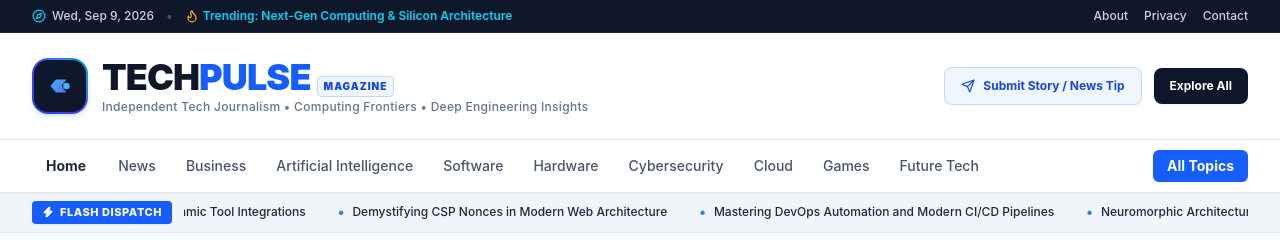
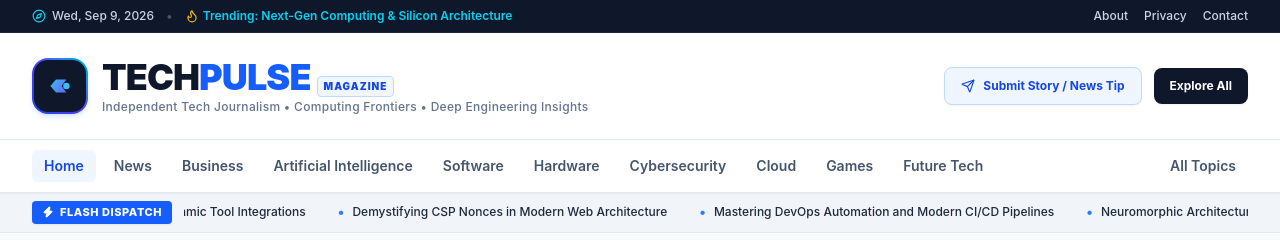
Before and after one commit to julianebaierr-gif/Tech-New-Auto, a Next.js app: page / in a window 1280 px wide. Shown: the top 240 px of the page. Built offline with nearby package versions, Linux system fonts and the light colour scheme.

Commit message:
Unify navigation active styling to soft blue pill with blue text (bg-blue-50 text-blue-700)

```diff
--- a/src/components/Footer.tsx
+++ b/src/components/Footer.tsx
@@ -1,5 +1,5 @@
 import Link from "next/link";
-import { categories } from "./MainNavbar";
+import { categories } from "@/lib/categories";
 
 export default function Footer() {
   return (
--- a/src/components/MainNavbar.tsx
+++ b/src/components/MainNavbar.tsx
@@ -1,18 +1,14 @@
+"use client";
+
 import Link from "next/link";
+import { usePathname } from "next/navigation";
+import { categories } from "@/lib/categories";
 
-export const categories = [
-  { name: "News", slug: "news", emoji: "🏛️" },
-  { name: "Business", slug: "business", emoji: "💼" },
-  { name: "Artificial Intelligence", slug: "artificial-intelligence", emoji: "🤖" },
-  { name: "Software", slug: "software", emoji: "💻" },
-  { name: "Hardware", slug: "hardware", emoji: "⚡" },
-  { name: "Cybersecurity", slug: "cybersecurity", emoji: "🛡️" },
-  { name: "Cloud", slug: "cloud", emoji: "☁️" },
-  { name: "Games", slug: "games", emoji: "🎮" },
-  { name: "Future Tech", slug: "future-tech", emoji: "🚀" },
-];
+export { categories };
 
 export default function MainNavbar() {
+  const pathname = usePathname();
+
   return (
     <nav className="sticky top-0 z-40 bg-white/95 backdrop-blur-md border-b border-slate-200 shadow-xs">
       <div className="max-w-7xl mx-auto px-4 sm:px-6 lg:px-8">
@@ -20,25 +16,40 @@ export default function MainNavbar() {
           <li>
             <Link
               href="/"
-              className="px-3.5 py-1.5 rounded-md hover:bg-blue-600 hover:text-white transition text-slate-800 inline-block font-bold"
+              className={`px-3 py-1.5 rounded-md transition inline-block font-semibold ${
+                pathname === "/"
+                  ? "bg-blue-50 text-blue-700"
+                  : "text-slate-600 hover:bg-blue-50 hover:text-blue-700"
+              }`}
             >
               Home
             </Link>
           </li>
-          {categories.map((cat) => (
+          {categories.map((cat) => {
+            const isActive = pathname === `/category/${cat.slug}`;
+            return (
               <li key={cat.slug}>
                 <Link
                   href={`/category/${cat.slug}`}
-                className="px-3 py-1.5 rounded-md hover:bg-blue-50 hover:text-blue-700 text-slate-600 transition inline-block font-medium"
+                  className={`px-3 py-1.5 rounded-md transition inline-block font-semibold ${
+                    isActive
+                      ? "bg-blue-50 text-blue-700"
+                      : "text-slate-600 hover:bg-blue-50 hover:text-blue-700"
+                  }`}
                 >
                   {cat.name}
                 </Link>
               </li>
-          ))}
+            );
+          })}
           <li className="ml-auto">
             <Link
               href="/blog"
-              className="px-3.5 py-1.5 rounded-md bg-blue-600 hover:bg-blue-700 text-white transition inline-block font-bold shadow-xs"
+              className={`px-3 py-1.5 rounded-md transition inline-block font-semibold ${
+                pathname === "/blog"
+                  ? "bg-blue-50 text-blue-700"
+                  : "text-slate-600 hover:bg-blue-50 hover:text-blue-700"
+              }`}
             >
               All Topics
             </Link>
--- /dev/null
+++ b/src/lib/categories.ts
@@ -0,0 +1,17 @@
+export interface Category {
+  name: string;
+  slug: string;
+  emoji: string;
+}
+
+export const categories: Category[] = [
+  { name: 'News', slug: 'news', emoji: '🏛️' },
+  { name: 'Business', slug: 'business', emoji: '💼' },
+  { name: 'Artificial Intelligence', slug: 'artificial-intelligence', emoji: '🤖' },
+  { name: 'Software', slug: 'software', emoji: '💻' },
+  { name: 'Hardware', slug: 'hardware', emoji: '⚡' },
+  { name: 'Cybersecurity', slug: 'cybersecurity', emoji: '🛡️' },
+  { name: 'Cloud', slug: 'cloud', emoji: '☁️' },
+  { name: 'Games', slug: 'games', emoji: '🎮' },
+  { name: 'Future Tech', slug: 'future-tech', emoji: '🚀' },
+];
```
Lines whose indentation alone changed are shown as unchanged.
